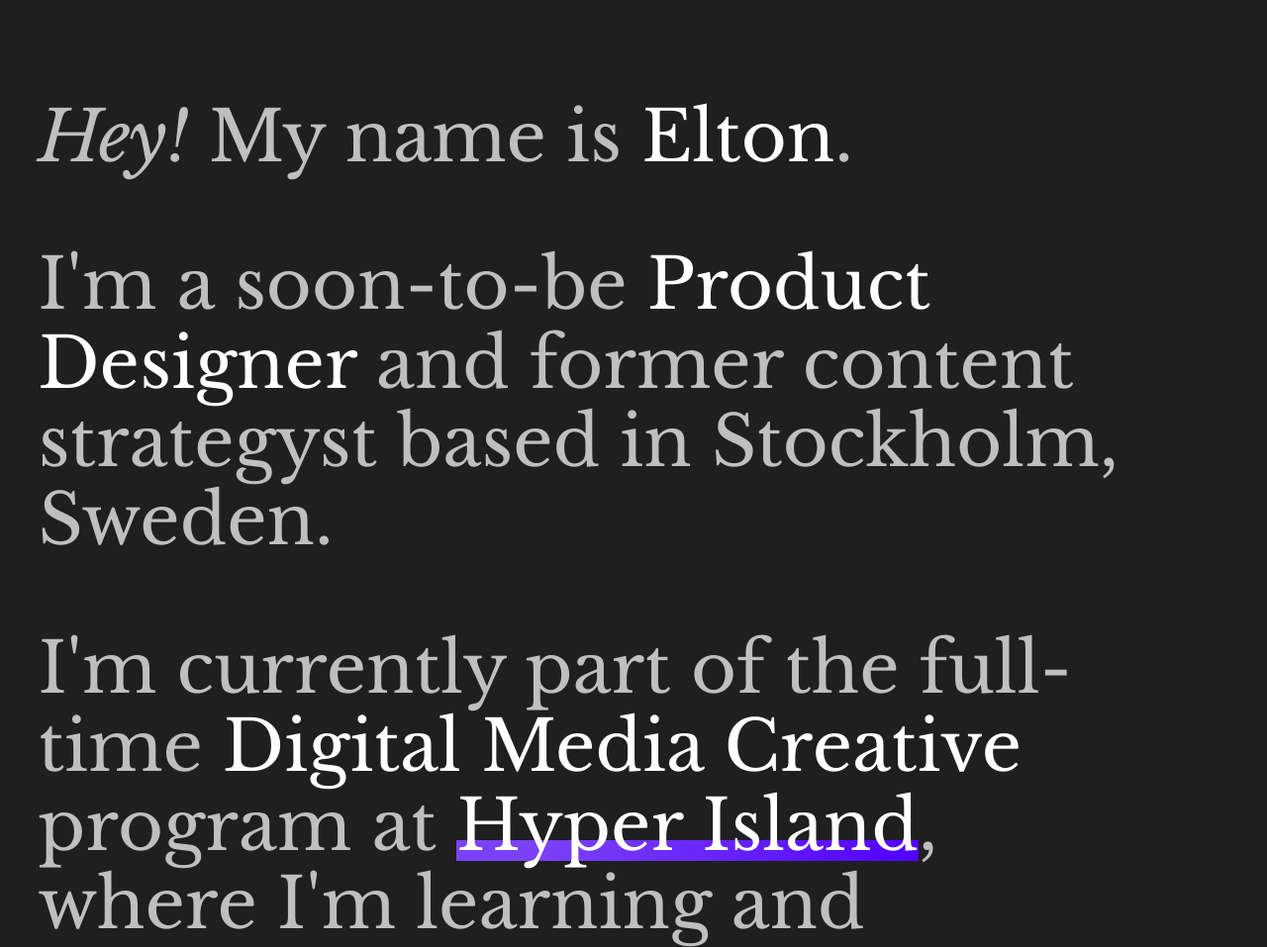
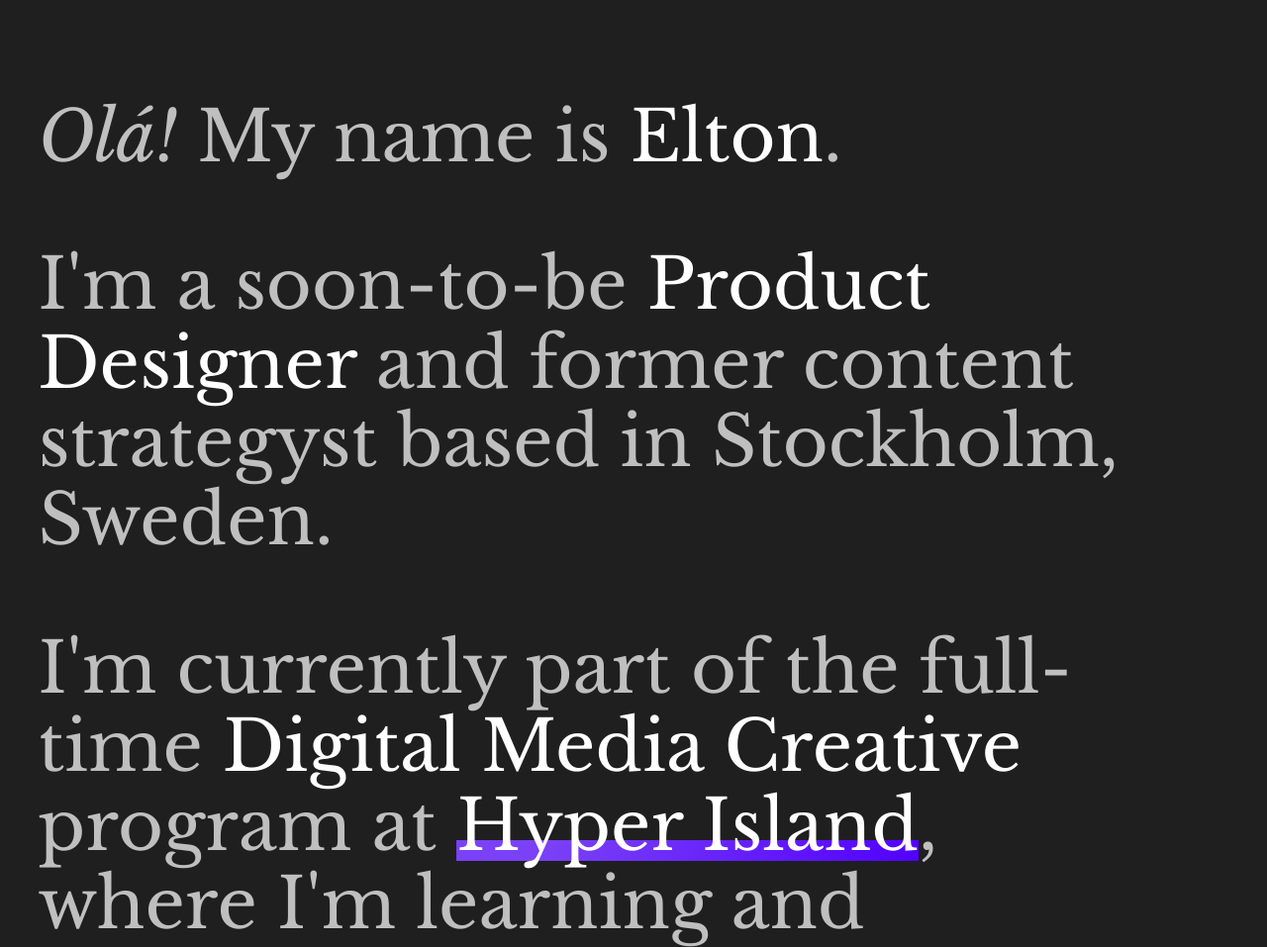
Before and after one commit to eltongutoch/eltongutoch.github.io, a plain HTML site: page index.html in a window 1280 px wide. Shown: the top 957 px of the page at 99% size. Drawn offline with nearby package versions, Linux system fonts and the light colour scheme.

Commit message:
Update index.html

```diff
--- a/index.html
+++ b/index.html
@@ -91,7 +91,7 @@
 
   <div class="text">
     <h1 style="animation-delay: .1s;"></h1>
-    <p style="animation-delay: 0.2s;"><i>Hey!</i> My name is <span class="highlight">Elton</span>.</p>
+    <p style="animation-delay: 0.2s;"><i>Olá!</i> My name is <span class="highlight">Elton</span>.</p>
     <p style="animation-delay: 0.3s;">I'm a soon-to-be <span class="highlight">Product Designer</span> and former content strategyst based in Stockholm, Sweden.</p>
     <p style="animation-delay: 0.4s;">I'm currently part of the full-time <span class="highlight">Digital Media Creative</span> program at <span class="underline--magical"><a target="_blank" href="https://www.hyperisland.com/programs-and-courses/digital-media-creative">Hyper Island</a></span>, where I'm learning and experimenting with a bunch of new stuff.</p>
     <p style="animation-delay: 0.5s;"><span class="highlight">Come back later</span> to see all the cool projects I'm getting ready to showcase.</p>
```
